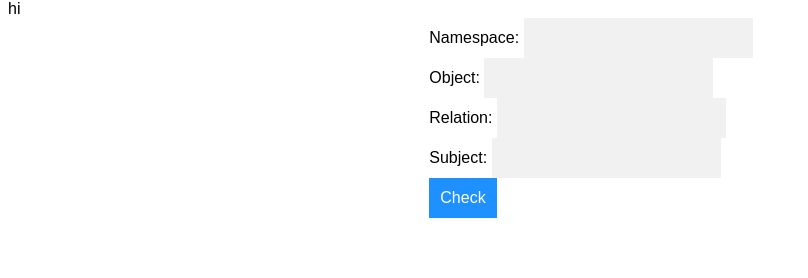
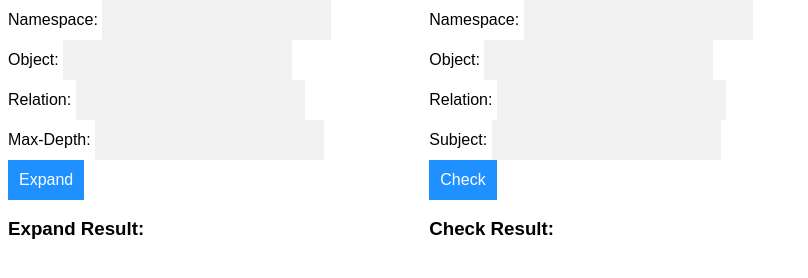
Before and after one commit to TwigSlot/twig-server, a Flask app: template twig_server/templates/admin.html in a window 1280 px wide. Shown: the part 322-600 px from the top of the page, without its empty margins (0-808 px from the left). Run offline with Flask 2, Linux system fonts and the light colour scheme; the template is opened without the code that fills it, so the values that code supplies are empty.

Commit message:
improved autocomplete

```diff
--- a/twig_server/app.py
+++ b/twig_server/app.py
@@ -63,7 +63,9 @@ app.add_url_rule("/explore",
 app.add_url_rule('/admin',
                  methods=["GET"], view_func=keto.list_relations)
 app.add_url_rule('/admin/check',
-                 methods=["POST"], view_func=keto.check_relation)
+                 methods=["GET"], view_func=keto.check_relation)
+app.add_url_rule('/admin/expand',
+                 methods=["GET"], view_func=keto.expand)
 
 def create_app(test_config=None):
     if test_config is not None:
--- a/twig_server/templates/admin.html
+++ b/twig_server/templates/admin.html
@@ -8,18 +8,17 @@
             the text field element and an array of possible autocompleted values:*/
             var currentFocus;
             /*execute a function when someone writes in the text field:*/
-            inp.addEventListener("input", function (e) {
-                var a, b, i, val = this.value;
+            function onInput(obj){
+                var a, b, i, val = obj.value;
                 /*close any already open lists of autocompleted values*/
                 closeAllLists();
-                if (!val) { return false; }
                 currentFocus = -1;
                 /*create a DIV element that will contain the items (values):*/
                 a = document.createElement("DIV");
-                a.setAttribute("id", this.id + "autocomplete-list");
+                a.setAttribute("id", obj.id + "autocomplete-list");
                 a.setAttribute("class", "autocomplete-items");
                 /*append the DIV element as a child of the autocomplete container:*/
-                this.parentNode.appendChild(a);
+                obj.parentNode.appendChild(a);
                 /*for each item in the array...*/
                 for (i = 0; i < arr.length; i++) {
                     /*check if the item starts with the same letters as the text field value:*/
@@ -42,7 +41,14 @@
                         a.appendChild(b);
                     }
                 }
+            }
+            inp.addEventListener("input", function (e) {
+                onInput(this)
             });
+            inp.addEventListener("focus", async function(e){
+                console.log('focus', e.target)
+                onInput(this)
+            })
             /*execute a function presses a key on the keyboard:*/
             inp.addEventListener("keydown", function (e) {
                 var x = document.getElementById(this.id + "autocomplete-list");
@@ -96,22 +102,48 @@
             }
             /*execute a function when someone clicks in the document:*/
             document.addEventListener("click", function (e) {
-                closeAllLists(e.target);
+                console.log('click', e.target)
+                try {
+                    x = (Array.from(e.target.parentNode.classList))
+                    if(x.indexOf('autocomplete') == -1)
+                        closeAllLists()
+                }catch {
+
+                }
             });
         }
-        function get_list(class_name){
+        function get_list(class_name) {
             var ans = [];
             Array.from(document.getElementsByClassName(class_name)).forEach(element => {
-                if(ans.indexOf(element.innerHTML) == -1)
+                if (ans.indexOf(element.innerHTML) == -1)
                     ans.push(element.innerHTML)
             });
             return ans
         }
         function onload() {
-            autocomplete(document.getElementById('namespace'), get_list('namespace_data'))
-            autocomplete(document.getElementById('object'), get_list('object_data'))
-            autocomplete(document.getElementById('relation'), get_list('relation_data'))
-            autocomplete(document.getElementById('subject_id'), get_list('subject_data'))
+            console.log('hi')
+            autocomplete(document.getElementById('expand-namespace'), get_list('namespace_data'))
+            autocomplete(document.getElementById('expand-object'), get_list('object_data'))
+            autocomplete(document.getElementById('expand-relation'), get_list('relation_data'))
+            autocomplete(document.getElementById('expand-max-depth'), [])
+            autocomplete(document.getElementById('check-namespace'), get_list('namespace_data'))
+            autocomplete(document.getElementById('check-object'), get_list('object_data'))
+            autocomplete(document.getElementById('check-relation'), get_list('relation_data'))
+            autocomplete(document.getElementById('check-subject_id'), get_list('subject_data'))
+            document.getElementById('expand-form').addEventListener('submit', function(e){
+                e.preventDefault()
+                var xhttp = new XMLHttpRequest();
+                xhttp.onreadystatechange = function(){
+                    if(this.readyState == 4 && this.status == 200){
+                        document.getElementById('expand-result').innerHTML = xhttp.responseText
+                    }
+                }
+                xhttp.open("GET", `${window.location.href}/expand`, true)
+                xhttp.send();
+            })
+            document.getElementById('check-form').addEventListener('submit', function(e){
+                e.preventDefault()
+            })
         }
     </script>
 </head>
@@ -144,33 +176,58 @@
         </h1>
     </div>
     <div class="row">
-        <div class="column">hi</div>
         <div class="column">
-            <h3>
-                {{ check_status }}
-            </h3>
-            <form autocomplete="off" action="/admin/check" method="POST">
-                <label for="namespace">Namespace: </label>
+            <form id="expand-form" autocomplete="off" action="/admin/expand" method="POST">
+                <label for="expand-namespace">Namespace: </label>
                 <div class="autocomplete">
-                    <input type="text" id="namespace" name="namespace" value="{{ request.form['namespace'] }}" />
+                    <input type="text" id="expand-namespace" name="namespace" />
                 </div><br>
 
-                <label for="object">Object: </label>
+                <label for="expand-object">Object: </label>
                 <div class="autocomplete">
-                    <input type="text" id="object" name="object" value="{{ request.form['object'] }}" />
+                    <input type="text" id="expand-object" name="object" />
                 </div><br>
 
-                <label for="relation">Relation: </label>
+                <label for="expand-relation">Relation: </label>
                 <div class="autocomplete">
-                    <input type="text" id="relation" name="relation" value="{{ request.form['relation'] }}" />
+                    <input type="text" id="expand-relation" name="relation" />
                 </div><br>
 
-                <label for="subject_id">Subject: </label>
+                <label for="expand-max-depth">Max-Depth: </label>
                 <div class="autocomplete">
-                    <input type="text" id="subject_id" name="subject_id" value="{{ request.form['subject_id'] }}" />
+                    <input type="text" id="expand-max-depth" name="max-depth" />
+                </div><br>
+                <input type="submit" value='Expand' />
+            </form>
+            <h3> Expand Result: </h3>
+            <h3 id="expand-result"> </h3>
+        </div>
+
+        <div class="column">
+            <form id="check-form" autocomplete="off">
+                <label for="check-namespace">Namespace: </label>
+                <div class="autocomplete">
+                    <input type="text" id="check-namespace" name="namespace" />
+                </div><br>
+
+                <label for="check-object">Object: </label>
+                <div class="autocomplete">
+                    <input type="text" id="check-object" name="object" />
+                </div><br>
+
+                <label for="check-relation">Relation: </label>
+                <div class="autocomplete">
+                    <input type="text" id="check-relation" name="relation" />
+                </div><br>
+
+                <label for="check-subject_id">Subject: </label>
+                <div class="autocomplete">
+                    <input type="text" id="check-subject_id" name="subject_id" />
                 </div><br>
                 <input type="submit" value='Check' />
             </form>
+            <h3> Check Result: </h3>
+            <h3 id="check-result"> </h3>
         </div>
         <div class="column"></div>
     </div>
```
Also changed, not shown: twig_server/routes/keto.py (+15 -3 lines).
